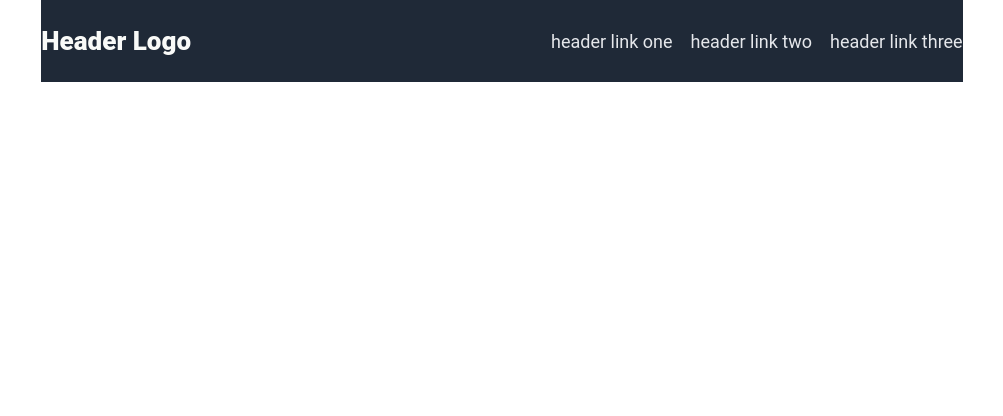
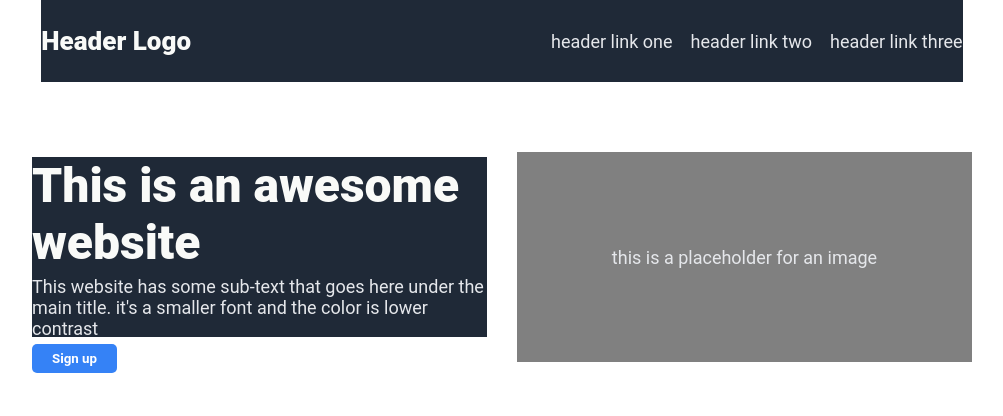
Before and after one commit to Josephhongg/odin-landing-page, a plain HTML site: page index.html in a window 1280 px wide. Shown: the whole page, without its empty margins (138-1141 px from the left). Drawn offline with Linux system fonts and the light colour scheme.

Commit message:
added hero html and css

```diff
--- a/index.html
+++ b/index.html
@@ -9,12 +9,22 @@
   <body>
     <div class="header">
       <div class="logo">Header Logo</div>
-      <div>
+      <nav>
         <ul class="links">
           <li>header link one</li>
           <li>header link two</li>
           <li>header link three</li>
         </ul>
+      </nav>
+    </div>
+    <div class="hero">
+      <div class="left">
+        <h1>This is an awesome website</h1>
+        <p>This website has some sub-text that goes here under the main title. it's a smaller font and the color is lower contrast</p>
+        <button class="button1">Sign up</button>
+      </div>
+      <div class="right">
+        <p>this is a placeholder for an image</p>
       </div>
     </div>
   </body>
--- a/styles.css
+++ b/styles.css
@@ -14,6 +14,7 @@ body {
   flex-direction: column;
   align-items: center;
   margin: 0;
+  /* background-color: var(--dark-background-color); */
 }
 
 .header {
@@ -44,3 +45,60 @@ body {
 li {
   list-style: none;
 }
+
+.hero {
+  display: flex;
+  align-items: center;
+  justify-content: center;
+  padding: 50px;
+}
+
+.left {
+  display: flex;
+  flex-direction: column;
+  background-color: var(--dark-background-color);
+  width: 455px;
+  height: 180px;
+  margin: 0;
+  margin-right: 30px;
+  gap: 5px;
+  align-items: flex-start;
+}
+
+.right {
+  background-color: gray;
+  height: 210px;
+  width: 455px;
+  display: flex;
+  align-items: center;
+  justify-content: center;
+  margin-top: 20px;
+}
+
+.left h1 {
+  font-size: 48px;
+  font-weight: 900;
+  color: var(--header-font-color);
+  margin: 0;
+}
+
+.left p {
+  font-size: 18px;
+  color: var(--secondary-font-color);
+  margin: 0;
+}
+
+.right p {
+  font-size: 18px;
+  color: var(--secondary-font-color);
+}
+
+.button1 {
+  margin: 0;
+  padding: 7px 20px;
+  background-color: #3582f6;
+  color: white;
+  border-radius: 5px;
+  border: none;
+  font-weight: 700;
+}
```
